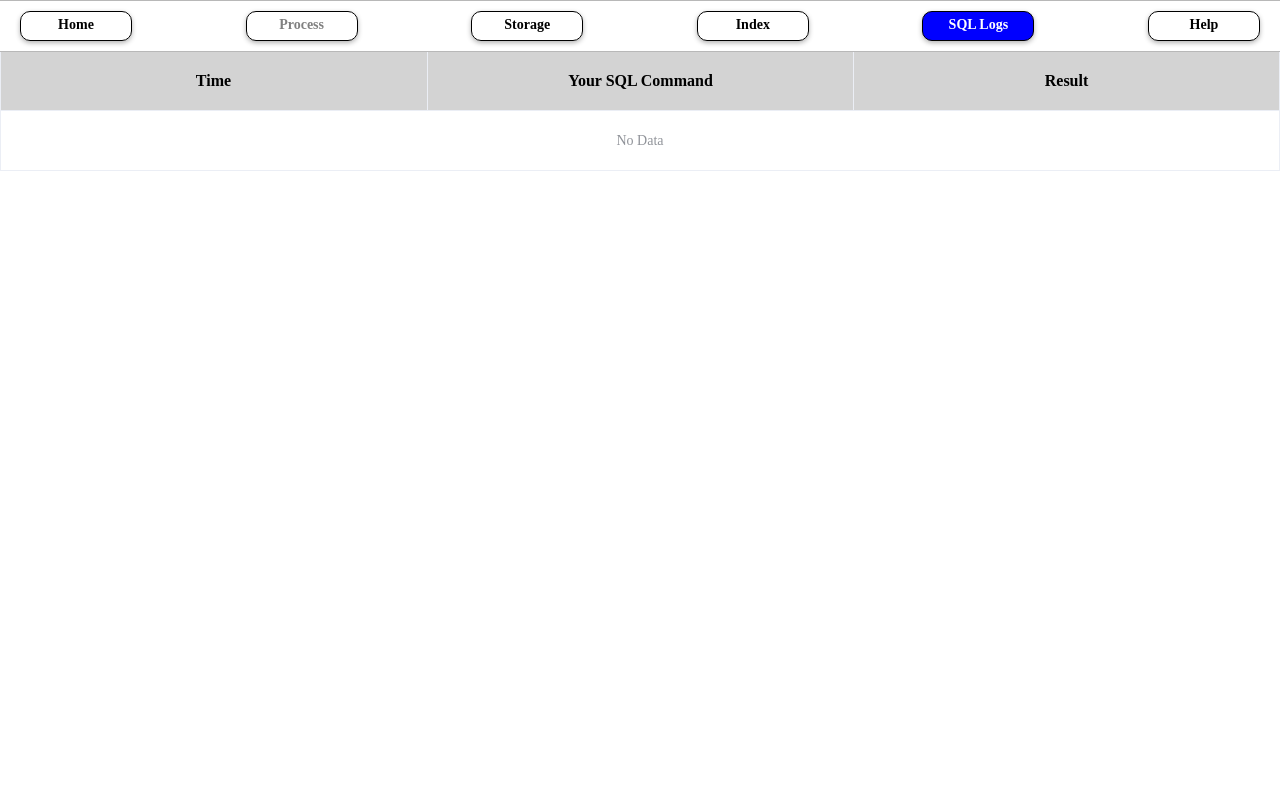
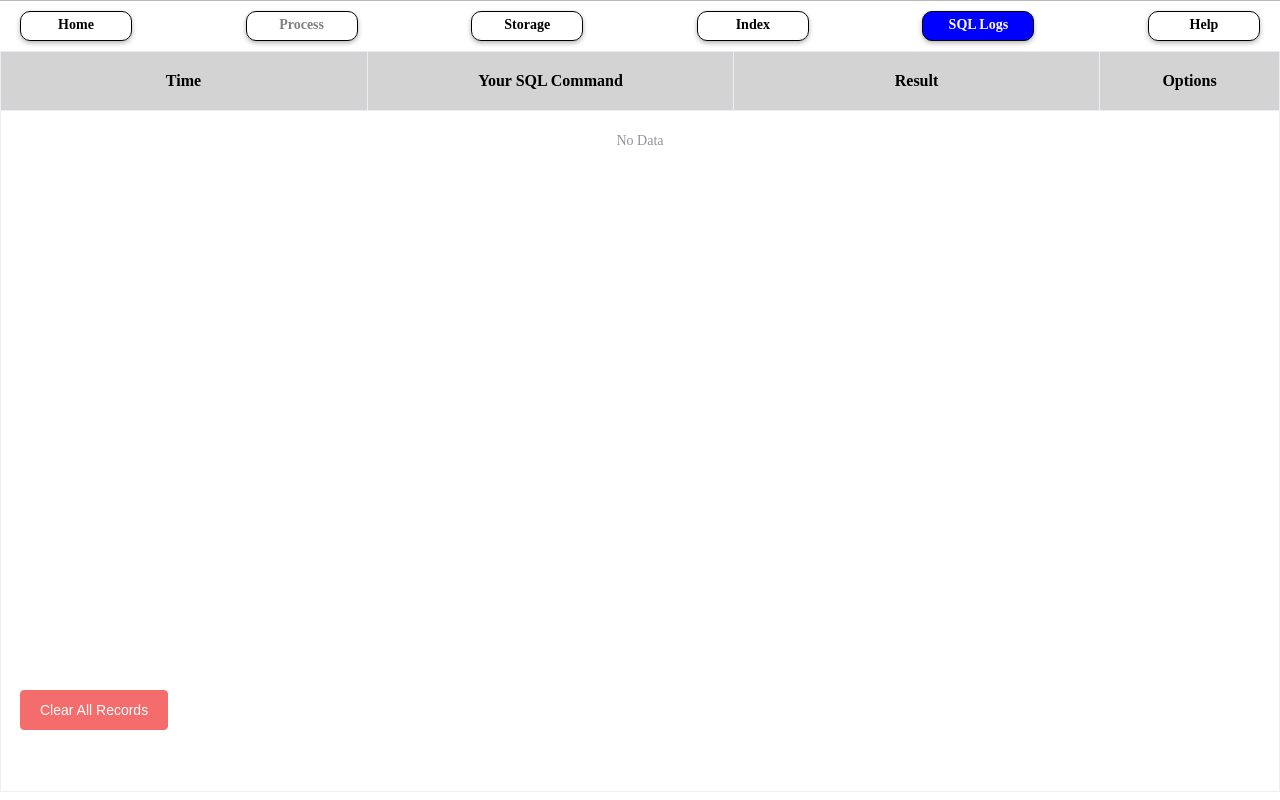
Before and after one commit to WU-SUNFLOWER/BusTubTracerFront, a Vue app: page /sqllogs in a window 1280 px wide. Built offline with nearby package versions, Linux system fonts and the light colour scheme.

Commit message:
home,logs

```diff
--- a/src/views/Home.vue
+++ b/src/views/Home.vue
@@ -1,32 +1,27 @@
 <template>
-    <div class="search-remain" :style="{width: `calc(100% - ${sidebarWidth}px)`}">
+    <div class="search-remain" :style="{ width: `calc(100% - ${sidebarWidth}px)` }">
         <div class="search-box">
-            <el-input
-                class="search-input"
-                v-model="searchInput"
-                @input="handleInputChange"
-                @keyup.enter="handleSearch"
-                placeholder="Enter your SQL command here"
-                clearable
-                spellcheck="false"
-            >
+            <el-input class="search-input" v-model="searchInput" @input="handleInputChange" @keyup.enter="handleSearch"
+                placeholder="Enter your SQL command here" clearable spellcheck="false">
                 <template #append>
                     <el-button style="height: 50px;" class="custom-primary-button"
                         @click="handleSearch">Submit</el-button>
                 </template>
             </el-input>
         </div>
-        <el-scrollbar>
-            <div class="description">
+        <el-scrollbar ref="scrollbarRef">
+            <div class="description" ref="descriptionRef">
                 <h2>🌟Welcome to BusTubTracer!</h2>
                 <p>You can submit your SQL command here.</p>
                 <h2>🌰Some Examples:</h2>
                 <ul>
                     <li>Query all teachers' names.</li>
-                    <p class="text-copy" @click="copyToSearchInput('select name from teacher;')">select name from teacher;
+                    <p class="text-copy" @click="copyToSearchInput('select name from teacher;')">select name from
+                        teacher;
                     </p>
                     <li>Query all courses with more than 2 credits.</li>
-                    <p class="text-copy" @click="copyToSearchInput('select * from course where credit > 2;')">select * from
+                    <p class="text-copy" @click="copyToSearchInput('select * from course where credit > 2;')">select *
+                        from
                         course where
                         credit > 2;</p>
                     <li>Query the names of the teachers and the courses they teach.</li>
@@ -42,24 +37,27 @@
                 <div v-if="index % 2 == 0" class="search-remain1">
                     <div class="tag">🚀 Your SQL</div>
                     <div class="sql-result-area2"> {{ item }} </div>
-                    <el-icon class="copy" @click="copyToClipboard(item)"><CopyDocument /></el-icon>
+                    <el-icon class="copy" @click="copyToClipboard(item)">
+                        <CopyDocument />
+                    </el-icon>
                 </div>
                 <div v-if="index % 2 == 1" class="search-remain2">
                     <div class="tag">💡 BusTub Reply</div>
                     <div class="sql-result">
-                        <div
-                            :class="`sql-result-area ${item.is_successed ? '' : 'error_msg'}`"
-                        >
+                        <div :class="`sql-result-area ${item.is_successed ? '' : 'error_msg'}`">
                             {{ item.text }}
                         </div>
                     </div>
-                    <el-icon class="copy" @click="copyToClipboard(item)"><CopyDocument /></el-icon>
+                    <el-icon class="copy" @click="copyToClipboard(item)">
+                        <CopyDocument />
+                    </el-icon>
                 </div>
             </div>
             <div class="search-remain-padding"></div>
+            <el-button type="danger" class="clear-screen-button" @click="clearScreen">Clear Screen</el-button>
         </el-scrollbar>
     </div>
-    <Sidebar ref="sidebarRef" @updateSidebarWidth="updateSidebarWidth"/>
+    <Sidebar ref="sidebarRef" @updateSidebarWidth="updateSidebarWidth" />
 
 </template>
 
@@ -72,10 +70,11 @@ import {
 import { ElMessage } from 'element-plus';
 import { useLinkStore } from '@/stores/linkStore';
 import { useProcessDataStore } from '@/stores/processDataStore';
-import {CopyDocument} from '@element-plus/icons-vue'
+import { CopyDocument } from '@element-plus/icons-vue'
 import Sidebar from '@/components/Sidebar.vue';
 
 const sidebarWidth = ref(0);
+const scrollbarRef = ref<HTMLElement | null>(null);
 
 const updateSidebarWidth = (value: number) => {
     sidebarWidth.value = value;
@@ -106,6 +105,14 @@ const interleavedItems = computed(() => {
 onMounted(() => {
     searchInput.value = getCurSearchCommand();
 });
+
+const scrollToBottom = () => {
+    if (scrollbarRef.value) {
+        const container = scrollbarRef.value.$el.querySelector('.el-scrollbar__wrap');
+        container.style.scrollBehavior = 'smooth';
+        container.scrollTop = container.scrollHeight;
+    }
+};
 
 const handleSearch = async () => {
     const inputSQL = searchInput.value;
@@ -158,6 +165,7 @@ const handleSearch = async () => {
     if (sidebarRef.value && !inputSQL.startsWith("select ")) {
         await sidebarRef.value.reloadAllData();
     }
+    scrollToBottom();
 };
 
 const handleInputChange = () => {
@@ -204,11 +212,30 @@ const copyToClipboard = async (text: string) => {
     }
 }
 
+const descriptionRef = ref<HTMLElement | null>(null);
+const clearScreen = () => {
+    if (descriptionRef.value) {
+        descriptionRef.value.innerHTML = '';
+    }
+    searchRemain1.value = [];
+    searchRemain2.value = [];
+    ElMessage({
+        message: 'Screen cleared',
+        type: 'success',
+    });
+};
 const sidebarRef = ref();
 
 </script>
 
 <style scoped>
+.clear-screen-button {
+    position: fixed;
+    bottom: 80px;
+    left: 20px;
+    z-index: 1000;
+}
+
 .copy {
     margin-left: 20px;
     cursor: pointer;
--- a/src/views/SQLLogs.vue
+++ b/src/views/SQLLogs.vue
@@ -1,6 +1,5 @@
 <template>
     <div class="container">
-        <el-scrollbar>
         <el-table :data="tableData" :row-style="{ 'height': '60px', }" :header-cell-style="{
             'background-color': 'lightgray',
             'color': 'black',
@@ -12,23 +11,41 @@
             <el-table-column prop="time" label="Time" align="center" />
             <el-table-column prop="command" label="Your SQL Command" align="center" />
             <el-table-column prop="result" label="Result" align="center" />
+            <el-table-column label="Options" align="center" width="180">
+                <template v-slot="scope">
+                    <div style="display: flex; justify-content: center;">
+                        <el-button type="primary" @click="check(scope.$index, scope.row)">Check</el-button>
+                        <el-button type="danger" @click="deleteRow(scope.$index)">Delete</el-button>
+                    </div>
+                </template>
+            </el-table-column>
         </el-table>
-        </el-scrollbar>
+        <el-button type="danger" size="large" class="clear-all-button" @click="clearAllRecords">Clear All
+            Records</el-button>
     </div>
 </template>
 
 <script setup lang="ts">
-import { getSearchHistory, getSearchResult } from '@/utils/localStorage';
+import { ref } from 'vue';
+import { getSearchHistory, getSearchResult, setSearchHistory, setSearchResult, setCurSearchCommand } from '@/utils/localStorage';
+import { ElMessage } from 'element-plus';
+import { useProcessDataStore } from '@/stores/processDataStore';
+import { useLinkStore } from '@/stores/linkStore';
 
-const getTableData = () => {
-    const searchResults = getSearchResult();
-    return getSearchHistory().map((item: any, index: number) => {
-        let rawResult = searchResults[index];
+const tableData = ref();
+const searchHistory = ref([]);
+const searchResults = ref([]);
+
+const loadData = () => {
+    searchHistory.value = getSearchHistory();
+    searchResults.value = getSearchResult();
+    tableData.value = searchHistory.value.map((item: any, index) => {
         let outputResult = 'No result';
+        let rawResult: any;
+        rawResult = searchResults.value[index];
         if (rawResult?.err_msg) {
             outputResult = 'Failed';
-        }
-        else if (rawResult?.data) {
+        } else if (rawResult?.data) {
             outputResult = 'Successful';
         }
         return {
@@ -37,19 +54,80 @@ const getTableData = () => {
             result: outputResult,
         };
     });
+    console.log(tableData.value);
 };
 
-const tableData = getTableData().reverse();
+const processStore = useProcessDataStore();
+const linkStore = useLinkStore();
+const check = async (index: number, row: any) => {
+    const result = await window.bustub.sendMessage("/submit_sql_command", {
+        'sql': row.command
+    });
+    console.log(result);
+    setCurSearchCommand(row.command)
+    const {
+        raw_result: rawResult,
+        can_show_process: canShowProcess,
+        process_info: processInfo,
+    } = result['data'];
+    if (canShowProcess) {
+        linkStore.enableLink("Process");
+        processStore.setData(processInfo);
+        ElMessage({
+            message: 'Check the process page to see the result.',
+            type: 'success',
+        });
+    }
+};
 
+const deleteRow = (index: number) => {
+    tableData.value.splice(index, 1);
+    searchHistory.value.splice(index, 1);
+    searchResults.value.splice(index, 1);
+    setSearchHistory(searchHistory.value);
+    setSearchResult(searchResults.value);
+    ElMessage({
+        message: 'Record deleted successfully!',
+        type: 'success',
+    });
+};
+
+const clearAllRecords = () => {
+    if (window.confirm('Are you sure you want to delete all records?')) {
+        tableData.value = [];
+        searchHistory.value = [];
+        searchResults.value = []
+        setSearchHistory(searchHistory.value);
+        setSearchResult(searchResults.value);
+        ElMessage({
+            message: 'All records deleted successfully!',
+            type: 'success',
+        });
+    }
+};
+
+loadData();
 </script>
 
 <style scoped>
 .container {
+    display: flex;
+    flex-direction: column;
     height: calc(100vh - 60px);
     width: 100%;
+    justify-content: space-between;
 }
 
 .table {
     margin-top: -1px;
+    flex-grow: 1;
+    overflow-y: auto;
+}
+
+.clear-all-button {
+    position: fixed;
+    bottom: 70px;
+    left: 20px;
+    z-index: 1000;
 }
 </style>
```
Lines whose indentation alone changed are shown as unchanged.
